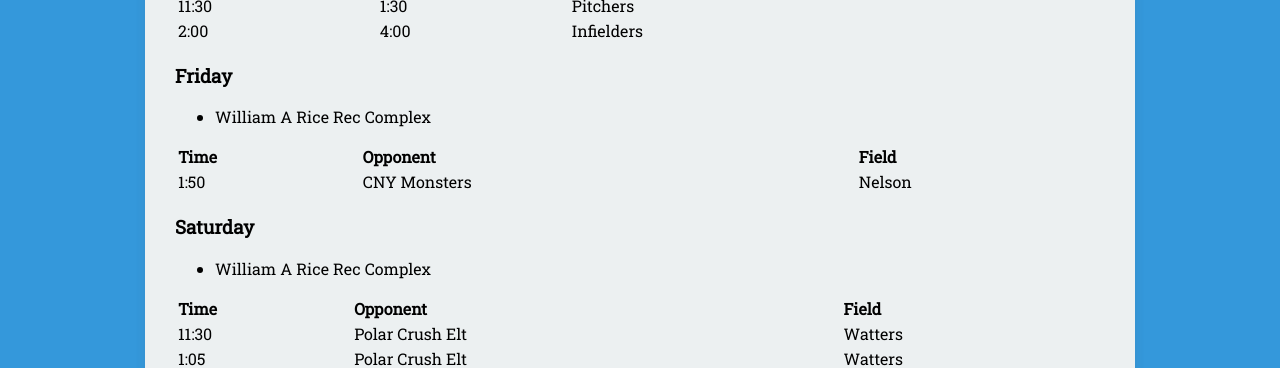
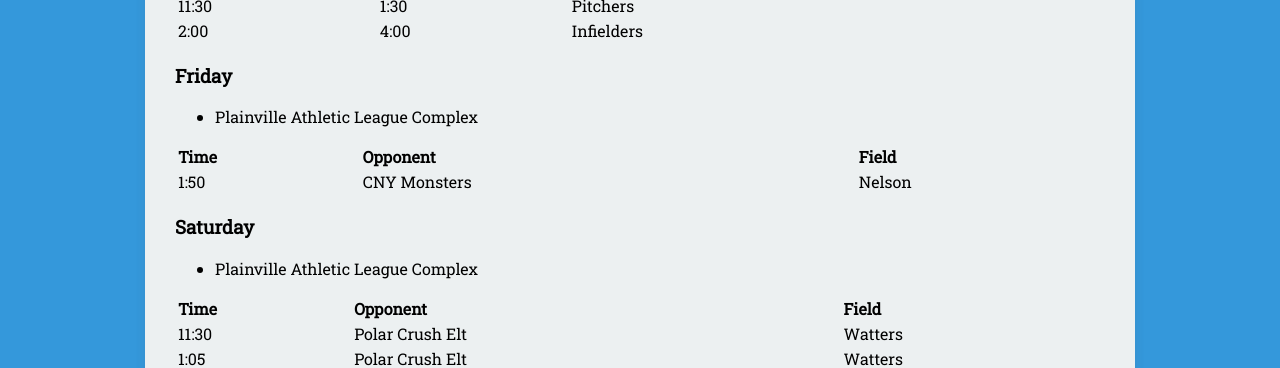
Before and after one commit to seanmerrow/ecf, a Jekyll site: the page built from _posts/2019-07-12-Jul-5-NEFinest.md, in a window 1280 px wide. Shown: the part 719-1087 px from the top of the page. Built offline with Jekyll 4.4.1, drawn with Linux system fonts in a browser that asks for light colours; nearby versions of some CDN libraries.

Commit message:
Update 2019-07-12-Jul-5-NEFinest.md

```diff
--- a/_posts/2019-07-12-Jul-5-NEFinest.md
+++ b/_posts/2019-07-12-Jul-5-NEFinest.md
@@ -33,14 +33,14 @@ category:
 |2:00   | 4:00  | Infielders   |
 
 ### Friday
-* William A Rice Rec Complex
+* Plainville Athletic League Complex
 
 | Time     | Opponent    | Field   |
 |:---      |:---         |:---     |
 | 1:50    | CNY Monsters    |Nelson   |
 
 ### Saturday
-* William A Rice Rec Complex
+* Plainville Athletic League Complex
 
 | Time     | Opponent        | Field   |
 |:---      |:---             |:---     |
```
